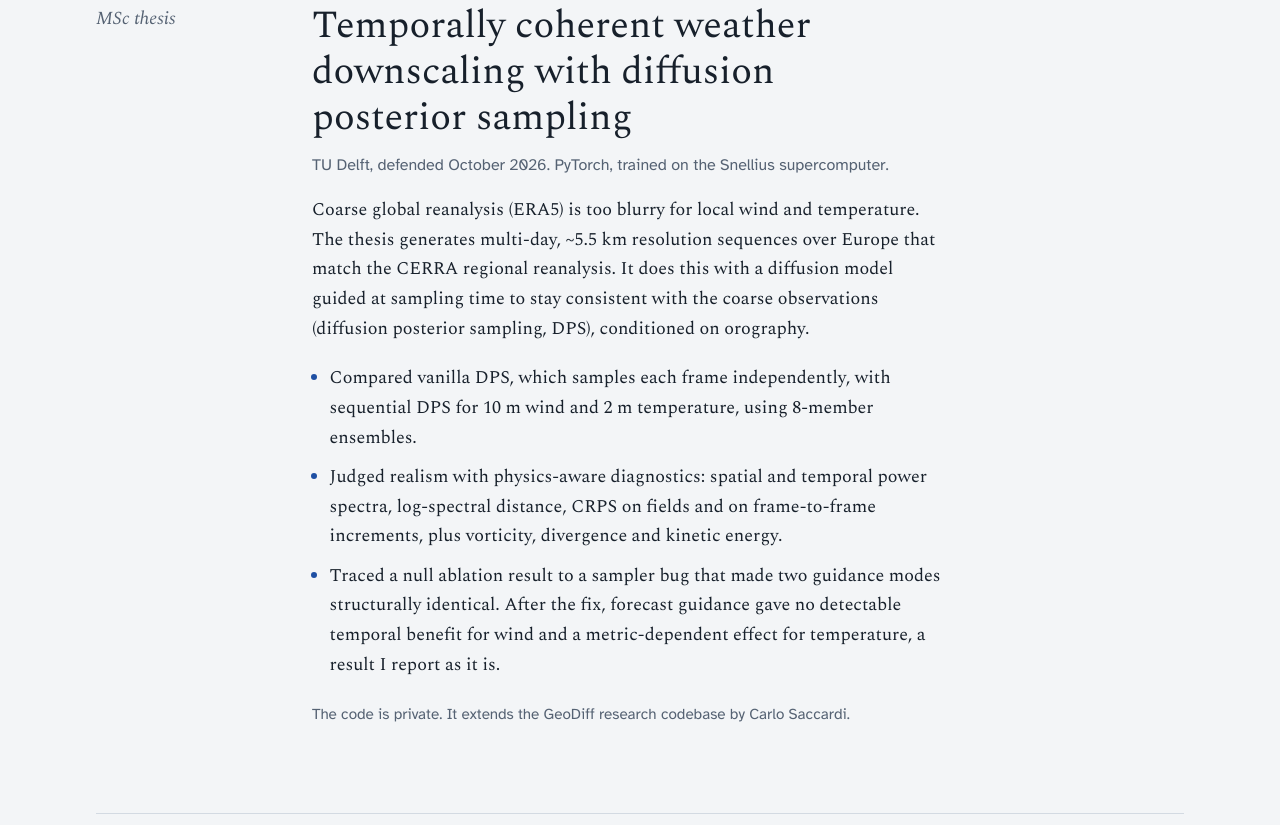
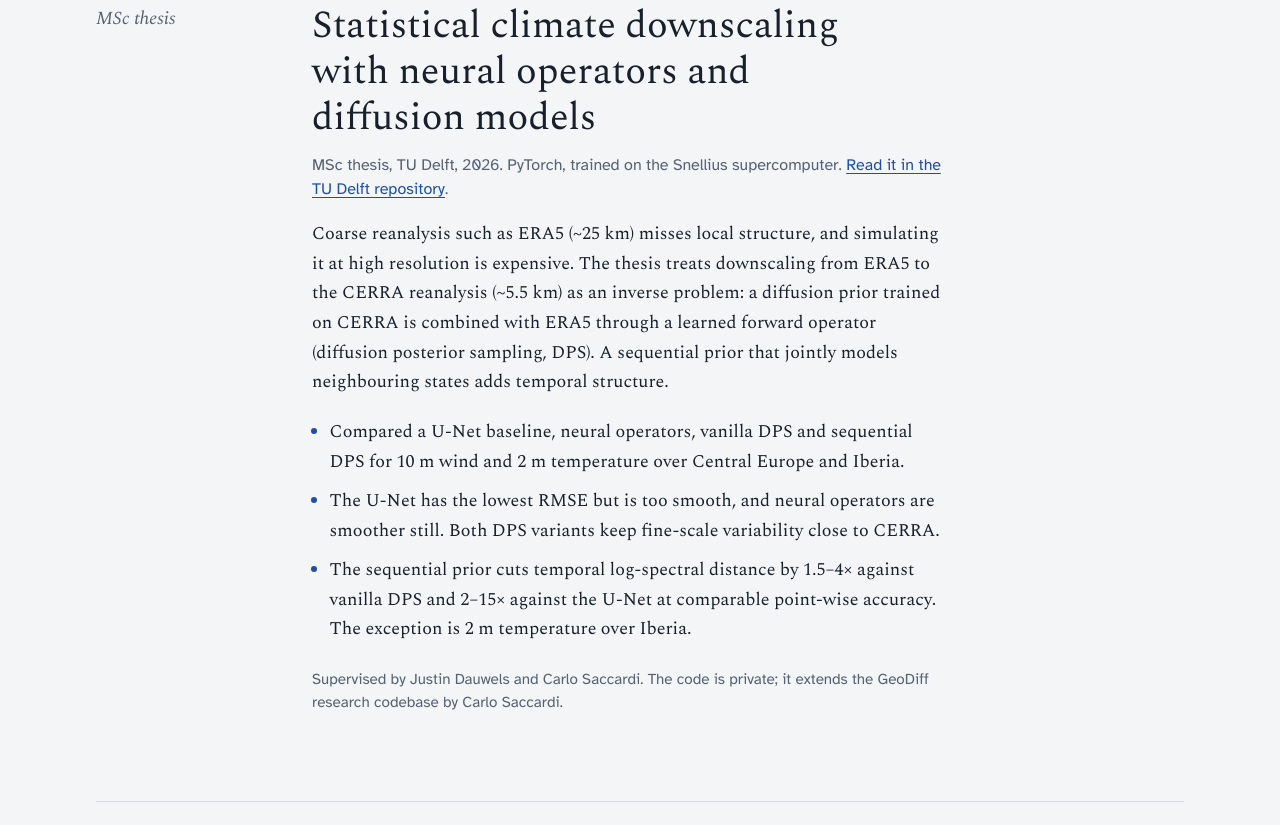
Before and after one commit to drairikar/drairikar.github.io, a plain HTML site: page index.html in a window 1280 px wide. Shown: the part 775-1600 px from the top of the page. Drawn offline with nearby package versions, Linux system fonts and the light colour scheme.

Commit message:
Use the published thesis title and abstract
Co-Authored-By: Claude Opus 5.5 <noreply@anthropic.com>
Claude-Session: https://claude.ai/code/session_016UCxe5fKtVKGrm6LvNnZGu

```diff
--- a/index.html
+++ b/index.html
@@ -150,23 +150,24 @@
     <section id="thesis" class="thesis" aria-labelledby="thesis-h">
       <h2 id="thesis-h">MSc thesis</h2>
       <div class="body">
-        <h3>Temporally coherent weather downscaling with diffusion posterior sampling</h3>
-        <p class="sub">TU Delft, defended October 2026. PyTorch, trained on the Snellius supercomputer.</p>
-        <p>Coarse global reanalysis (ERA5) is too blurry for local wind and temperature. The thesis generates
-          multi-day, ~5.5 km resolution sequences over Europe that match the CERRA regional reanalysis. It does
-          this with a diffusion model guided at sampling time to stay consistent with the coarse observations
-          (diffusion posterior sampling, DPS), conditioned on orography.</p>
+        <h3>Statistical climate downscaling with neural operators and diffusion models</h3>
+        <p class="sub">MSc thesis, TU Delft, 2026. PyTorch, trained on the Snellius supercomputer.
+          <a href="https://resolver.tudelft.nl/uuid:785a2341-edf8-4b72-8c72-2c47f62ec16c">Read it in the TU Delft repository</a>.</p>
+        <p>Coarse reanalysis such as ERA5 (~25 km) misses local structure, and simulating it at high resolution
+          is expensive. The thesis treats downscaling from ERA5 to the CERRA reanalysis (~5.5 km) as an inverse
+          problem: a diffusion prior trained on CERRA is combined with ERA5 through a learned forward operator
+          (diffusion posterior sampling, DPS). A sequential prior that jointly models neighbouring states adds
+          temporal structure.</p>
         <ul>
-          <li>Compared vanilla DPS, which samples each frame independently, with sequential DPS for 10 m wind and
-            2 m temperature, using 8-member ensembles.</li>
-          <li>Judged realism with physics-aware diagnostics: spatial and temporal power spectra,
-            log-spectral distance, CRPS on fields and on frame-to-frame increments, plus vorticity, divergence
-            and kinetic energy.</li>
-          <li>Traced a null ablation result to a sampler bug that made two guidance modes structurally identical.
-            After the fix, forecast guidance gave no detectable temporal benefit for wind and a metric-dependent
-            effect for temperature, a result I report as it is.</li>
+          <li>Compared a U-Net baseline, neural operators, vanilla DPS and sequential DPS for 10 m wind and 2 m
+            temperature over Central Europe and Iberia.</li>
+          <li>The U-Net has the lowest RMSE but is too smooth, and neural operators are smoother still. Both DPS
+            variants keep fine-scale variability close to CERRA.</li>
+          <li>The sequential prior cuts temporal log-spectral distance by 1.5–4× against vanilla DPS and 2–15×
+            against the U-Net at comparable point-wise accuracy. The exception is 2 m temperature over Iberia.</li>
         </ul>
-        <p class="note">The code is private. It extends the GeoDiff research codebase by Carlo Saccardi.</p>
+        <p class="note">Supervised by Justin Dauwels and Carlo Saccardi. The code is private; it extends the GeoDiff
+          research codebase by Carlo Saccardi.</p>
       </div>
     </section>
 
@@ -313,7 +314,7 @@
           <li><strong>Intern, TNO</strong>
             <span class="where">Physics-informed learning models for battery-ageing prediction in battery management systems.</span></li>
           <li><strong>MSc Electrical Engineering, Signals &amp; Systems, TU Delft</strong>
-            <span class="where">Thesis on diffusion posterior sampling for weather downscaling, defended 2026.</span></li>
+            <span class="where">Thesis: statistical climate downscaling with neural operators and diffusion models, 2026.</span></li>
           <li><strong>Research intern, IIT Bombay</strong>
             <span class="where">A coupled field–circuit periodic steady-state algorithm for computational electromagnetics (FEMM, Octave).</span></li>
           <li><strong>Power-system fault analysis tool</strong>
```
